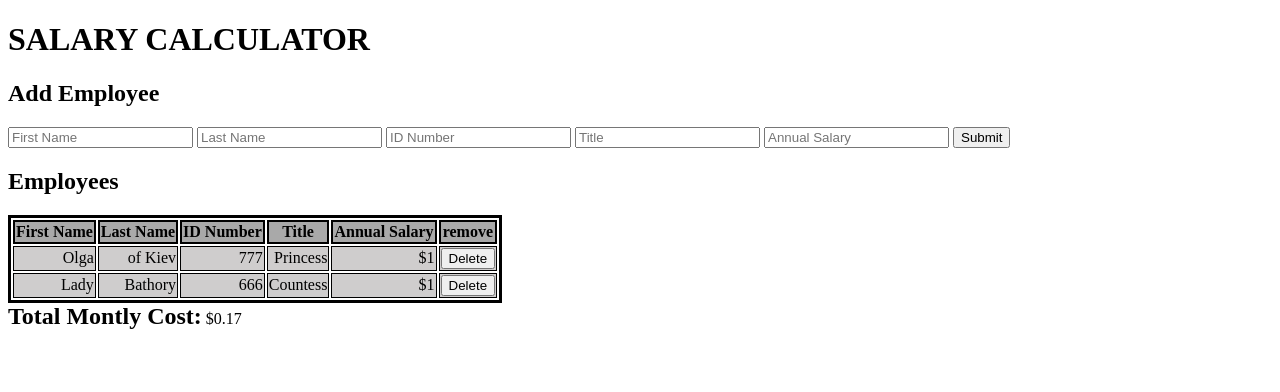
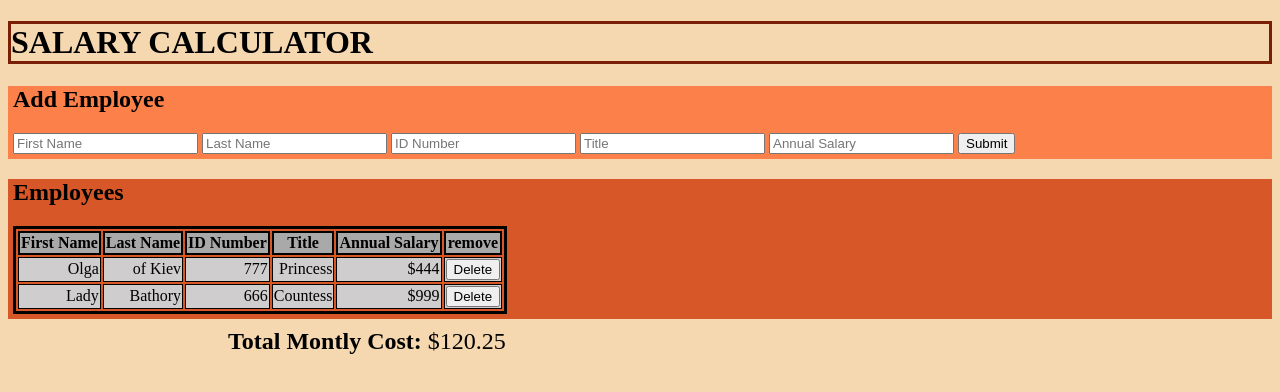
Before and after one commit to cyrilmb/weekend-jquery-salary-calculator, a plain HTML site: page index.html in a window 1280 px wide. Drawn offline with Linux system fonts and the light colour scheme.

Commit message:
added some css colors and padding

```diff
--- a/index.html
+++ b/index.html
@@ -13,19 +13,20 @@
 
     <h1>SALARY CALCULATOR</h1>
 
-    <h2>Add Employee</h2>
+<div id="addForm">
+    <h2 id="header">Add Employee</h2>
 
     <form id="salaryForm">
-        <input id="firstNameInput" type="text" placeholder="First Name" >
-        <input id="lastNameInput" type="text" placeholder="Last Name" >
-        <input id="idNumberInput" type="text" placeholder="ID Number" >
-        <input id="titleInput" type="text" placeholder="Title" >
-        <input id="annualSalaryInput" type="text" placeholder="Annual Salary" >
+        <input id="firstNameInput" type="text" placeholder="First Name" required>
+        <input id="lastNameInput" type="text" placeholder="Last Name" required>
+        <input id="idNumberInput" type="text" placeholder="ID Number" required>
+        <input id="titleInput" type="text" placeholder="Title" required>
+        <input id="annualSalaryInput" type="text" placeholder="Annual Salary" required>
         <input id="submitButton" type="submit" value="Submit">
     </form>
-
+</div>
+<div class="tableClass">
     <h2>Employees</h2>
-
     <table id="salaryTable">
         <thead>
             <tr>
@@ -41,7 +42,9 @@
     <!--TABLE FROM JS-->
         </tbody>
     </table>
-
+</div>
+<div id="costClass">
     <h2 class="inline">Total Montly Cost:</h2><span class="inline" id="monthlyCost"></span>
+</div>
 </body>
 </html>
--- a/script.js
+++ b/script.js
@@ -6,14 +6,14 @@ let empArr = [
     lastName: `of Kiev`,
     idNumber: 777,
     title: `Princess`,
-    annualSalary: 1,
+    annualSalary: 444,
   },
   {
     firstName: `Lady`,
     lastName: `Bathory`,
     idNumber: 666,
     title: `Countess`,
-    annualSalary: 1,
+    annualSalary: 999,
   },
 ];
 
@@ -75,8 +75,7 @@ function getMoSal() {
   return ` $` + Math.round(100 * moEmpSal) / 100;
 }
 
-let moEmpSal = getMoSal(empArr);
-console.log(moEmpSal);
+console.log(getMoSal(empArr));
 
 function render() {
   console.log(`in render`, empArr);
--- a/styles.css
+++ b/styles.css
@@ -1,5 +1,26 @@
+#addForm{
+    background-color:rgb(252, 128, 74);
+    padding: 0px 0px 5px 5px;
+}
+
+body{
+    background-color: rgb(245, 215, 176);
+}
+
+#costClass {
+    padding: 9px 0px 5px 220px;
+}
+
+h1 {
+    border: 3px solid rgb(120, 31, 6);
+}
+
 .inline {
     display: inline;
+}
+
+#monthlyCost {
+    font-size: 1.5em;
 }
 
 .red {
@@ -8,6 +29,11 @@
 
 #salaryTable {
     border: 3px solid;
+}
+
+.tableClass {
+    background-color: rgb(216, 87, 40);
+    padding: 0px 0px 5px 5px;
 }
 
 td {
```
Also changed, not shown: 1 other file.
